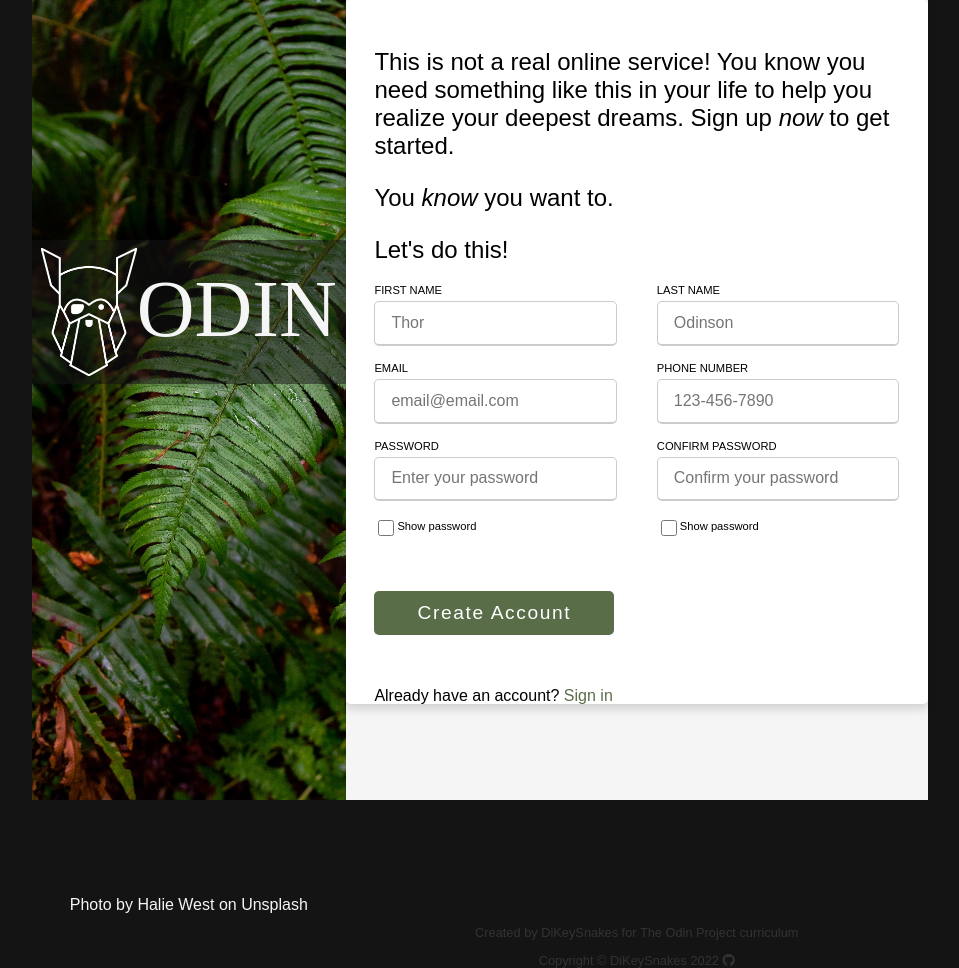
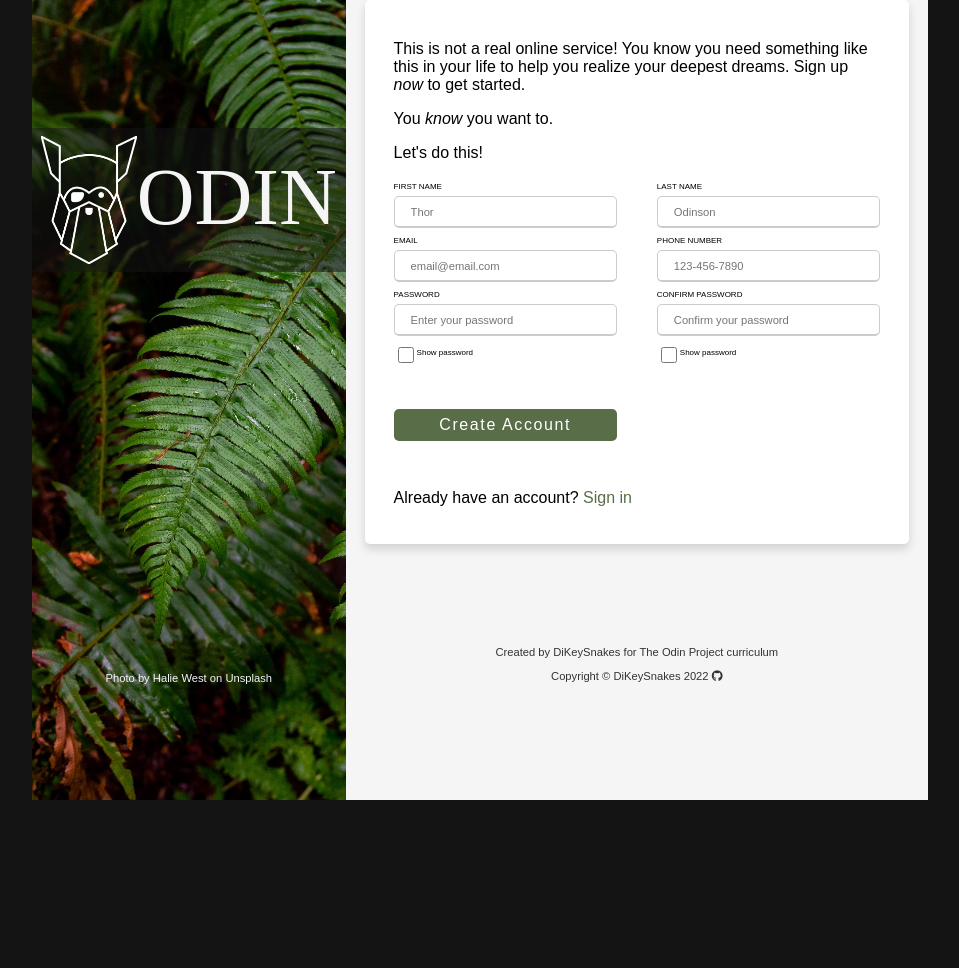
Before and after one commit to DiKeySnakes/sign-up-form-project, a plain HTML site: page index.html in a window 1280 px wide. Shown: the whole page, without its empty margins (160-1119 px from the left). After the commit the page ends 800 px from the top, so only its background shows below. Drawn offline with Linux system fonts and the light colour scheme; a web font is replaced by a local one.

Commit message:
Improve browser compatibility. Modify styles.css

```diff
--- a/styles.css
+++ b/styles.css
@@ -31,7 +31,7 @@ body {
   display: flex;
   justify-content: center;
   align-items: center;
-  margin: 15rem auto;
+  margin: 8rem auto;
   background-color: hsla(0, 2%, 8%, 0.5);
 }
 
@@ -50,6 +50,7 @@ body {
 .image-link {
   color: whitesmoke;
   padding-top: 17rem;
+  font-size: 0.7rem;
 }
 
 a {
@@ -63,8 +64,8 @@ a:hover {
 
 .form-container {
   width: 65%;
-  max-width: 44rem;
-  height: 44rem;
+  max-width: 34rem;
+  height: 34rem;
   background-color: #fff;
   padding: 1.5rem 1.8rem;
   border-radius: 5px;
@@ -75,7 +76,7 @@ a:hover {
 
 .title,
 header {
-  font-size: 1.5rem;
+  font-size: 1rem;
   font-weight: 500;
   position: relative;
 }
@@ -87,13 +88,13 @@ form .user-details {
   margin: 1.25rem 0 0.75rem 0;
 }
 .input-box {
-  margin-bottom: 1rem;
+  margin-bottom: 0.5rem;
   width: calc(100% / 2 - 1.25rem);
 }
 
 label {
   display: block;
-  font-size: 0.7rem;
+  font-size: 0.5rem;
   font-weight: 500;
   margin-bottom: 5px;
 }
@@ -103,10 +104,10 @@ label:hover {
 }
 
 input {
-  height: 2.8rem;
+  height: 2rem;
   width: 100%;
   outline: none;
-  font-size: 1rem;
+  font-size: 0.7rem;
   border-radius: 5px;
   padding-left: 1rem;
   border: 1px solid #ccc;
@@ -131,9 +132,9 @@ input:focus:valid {
 }
 
 .button {
-  width: 15rem;
-  height: 2.8rem;
-  margin: 2.2rem 0;
+  width: calc(100% / 2 - 1.25rem);
+  height: 2rem;
+  margin: 2rem 0;
 }
 
 button {
@@ -142,7 +143,7 @@ button {
   border-radius: 5px;
   border: none;
   color: #fff;
-  font-size: 1.2rem;
+  font-size: 1rem;
   font-weight: 500;
   letter-spacing: 0.1rem;
   cursor: pointer;
@@ -186,8 +187,8 @@ button:hover {
 
 #footer {
   font-family: Arial, Helvetica, sans-serif;
-  font-size: 0.8rem;
-  padding-top: 12rem;
+  font-size: 0.7rem;
+  padding-top: 7rem;
   text-align: center;
   color: hsla(0, 0%, 20%, 1);
 }
@@ -211,7 +212,7 @@ button:hover {
 }
 
 .input-checkbox {
-  margin-bottom: 1rem;
+  margin-bottom: 0.7rem;
   width: calc(100% / 2 - 1.25rem);
   display: flex;
   align-items: center;
```
